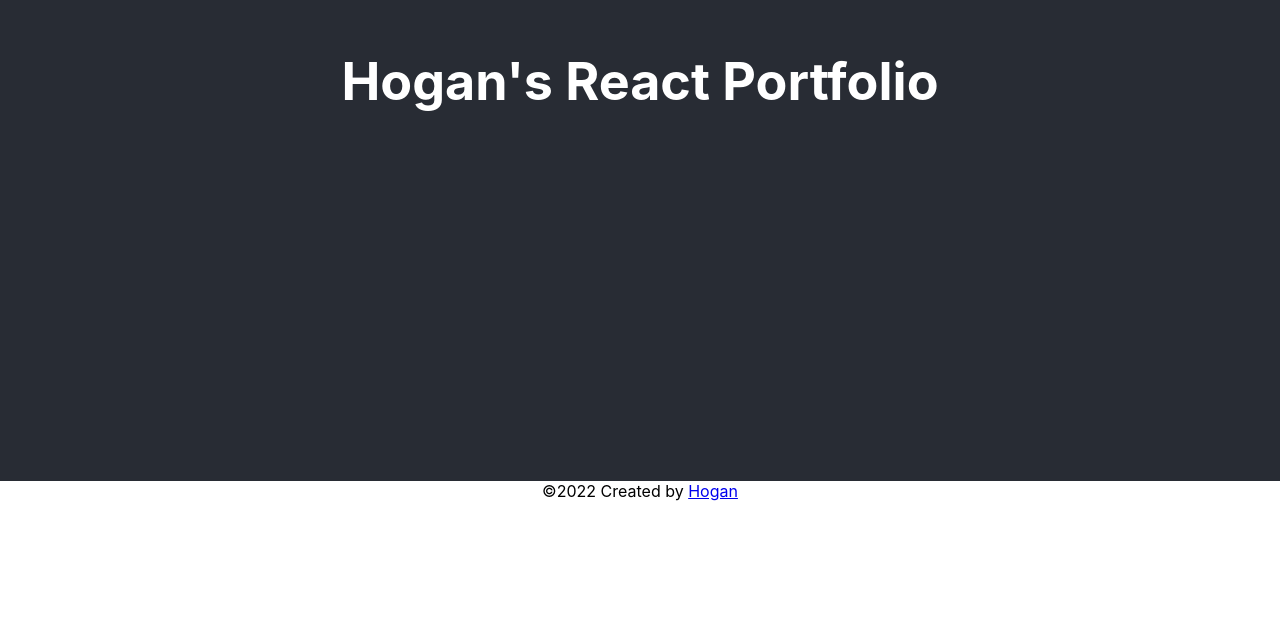
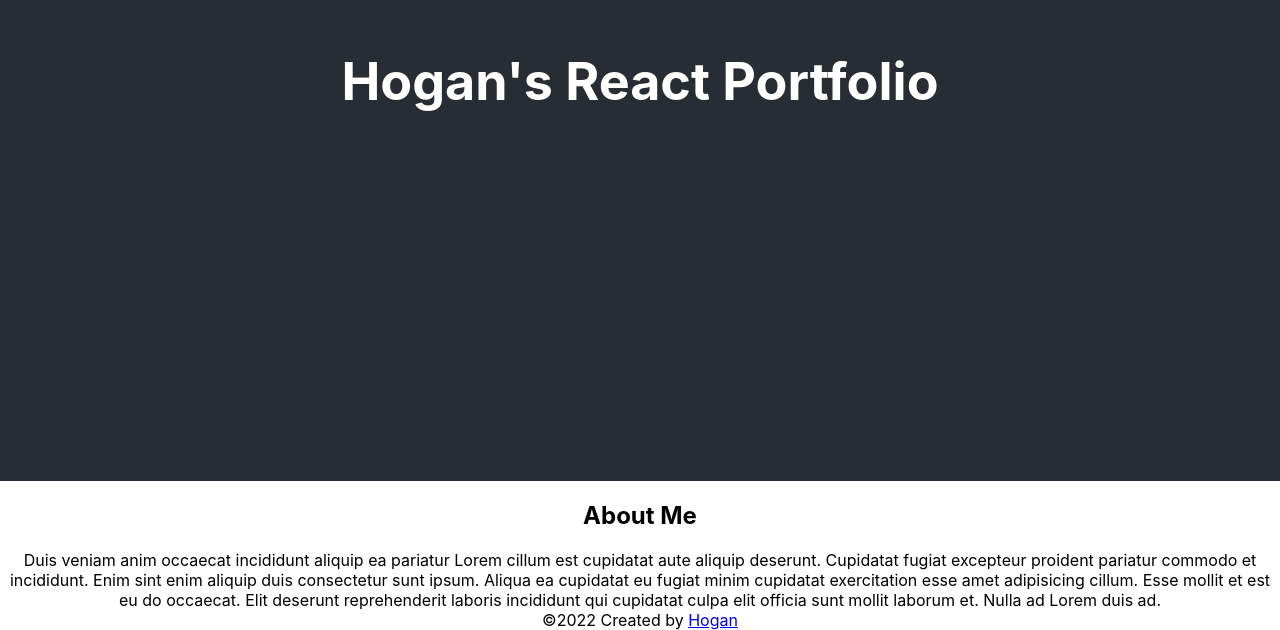
Before and after one commit to hoganrsherrow/react-portfolio-challenge, a React (Create React App) app: page / in a window 1280 px wide. Shown: the part 319-949 px from the top of the page. Before the commit the page ends 820 px from the top, so only its background shows below. Built offline with nearby package versions, Linux system fonts and the light colour scheme.

Commit message:
Added about section

```diff
--- a/src/App.js
+++ b/src/App.js
@@ -1,5 +1,6 @@
 import './App.css';
 import Footer from './components/Footer';
+import About from './components/About';
 
 function App() {
   return (
@@ -11,7 +12,7 @@
         </nav>
       </header>
       <main>
-
+        <About />
       </main>
       <Footer />
     </div>
--- /dev/null
+++ b/src/components/About/index.js
@@ -0,0 +1,18 @@
+import React from 'react';
+
+function About() {
+    return (
+        <section>
+            <h2>About Me</h2>
+            <div>Duis veniam anim occaecat incididunt aliquip ea pariatur Lorem cillum est cupidatat aute
+                 aliquip deserunt. Cupidatat fugiat excepteur proident pariatur commodo et incididunt.
+                 Enim sint enim aliquip duis consectetur sunt ipsum. Aliqua ea cupidatat eu fugiat minim
+                 cupidatat exercitation esse amet adipisicing cillum. Esse mollit et est eu do occaecat.
+                 Elit deserunt reprehenderit laboris incididunt qui cupidatat culpa elit officia sunt mollit laborum
+                 et. Nulla ad Lorem duis ad.
+            </div>
+        </section>
+    );
+}
+
+export default About;
```
Also changed, not shown: index.js (added).
